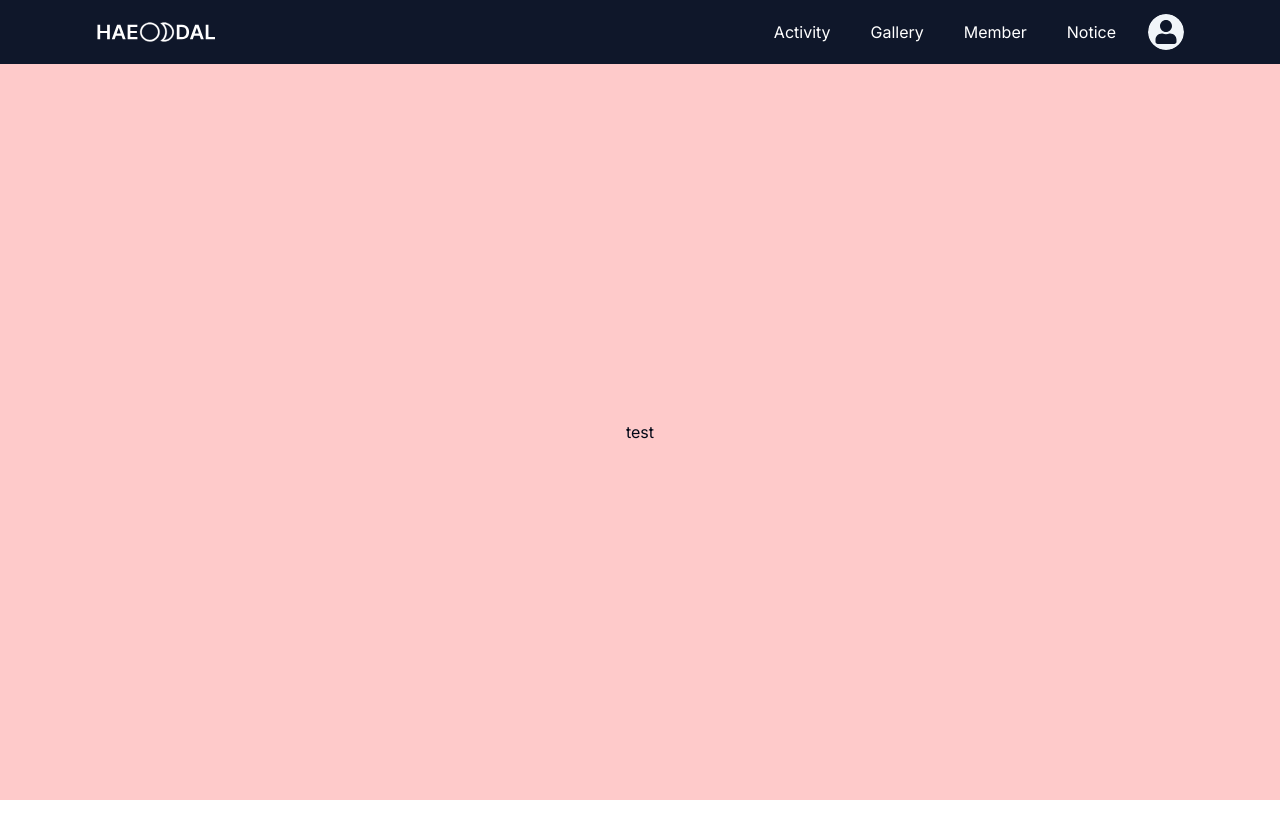
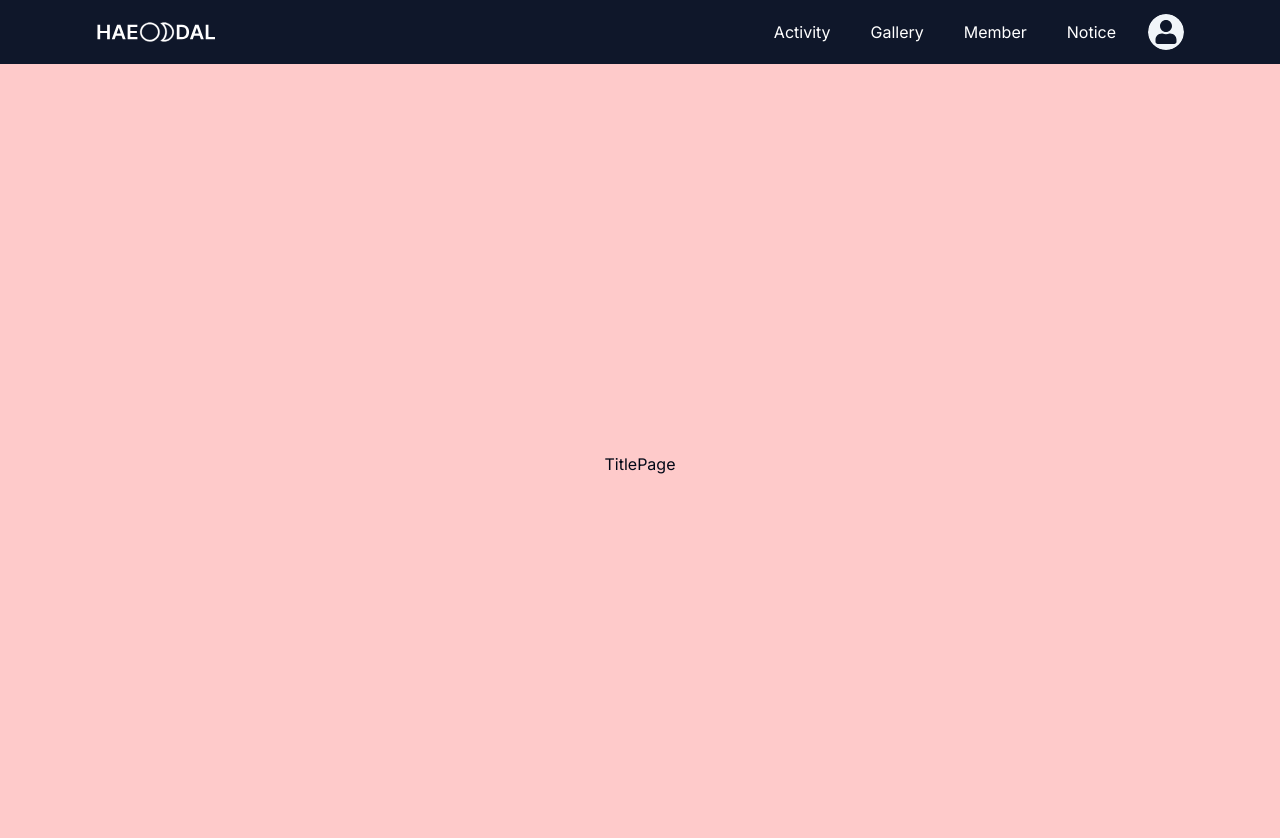
Before and after one commit to KNU-HAEDAL-Website/frontend, a Next.js app: page / in a window 1280 px wide. Shown: the top 838 px of the page. Before the commit the page ends 800 px from the top, so only its background shows below. Built offline with nearby package versions, Linux system fonts and the light colour scheme.

Commit message:
:beers: Feat(pageScroll): 추가 메인페이지 원페이지 스크롤

```diff
--- a/src/app/(main)/layout.tsx
+++ b/src/app/(main)/layout.tsx
@@ -2,11 +2,11 @@ import { Header } from '@/components/header'
 
 const MainLayout = ({ children }: { children: React.ReactNode }) => {
   return (
-    <div className="flex flex-col h-screen w-screen">
-      <div className="bg-primary text-white px-12 lg:px-24">
+    <div className="flex flex-col">
+      <div className="fixed w-full bg-primary text-white px-12 lg:px-24 ">
         <Header />
       </div>
-      <main className="h-full w-full xl:mx-auto max-w-screen-xl">
+      <main className="mt-16 bg-red-200 h-full w-full xl:mx-auto max-w-screen-xl">
         {children}
       </main>
     </div>
--- a/src/app/(main)/page.tsx
+++ b/src/app/(main)/page.tsx
@@ -1,7 +1,54 @@
+// page.tsx
+'use client'
+
+import { useEffect, useRef } from 'react';
+import { usePageStore } from '@/store/scroll-page'
+import ScrollLayout from '@/components/mainPage/scroll-layout';
+import TitlePage from '@/components/mainPage/title-page';
+import DetailPage from '@/components/mainPage/detail-page';
+import ActivityPage from '@/components/mainPage/activity-page';
+import SubmitPage from '@/components/mainPage/submit-page';
+
+const pages = [
+  { page: <TitlePage />, key: 'titlePage' },
+  { page: <DetailPage />, key: 'detailPage' },
+  { page: <ActivityPage />, key: 'activityPage' },
+  { page: <SubmitPage />, key: 'submitPage' }
+];
+
 export default function Home() {
+  const { selectedPage, setSelectedPage, totalPageNumber } = usePageStore();
+  const prevScrollY = useRef<number>(0);
+
+  useEffect(() => {
+    const handleScroll = () => {
+      const currentScrollY = window.scrollY;
+
+      if (currentScrollY < prevScrollY.current && selectedPage > 0) {
+        // 위로 스크롤하고 이전 페이지가 있는 경우
+        setSelectedPage(selectedPage - 1);
+      } else if (currentScrollY > prevScrollY.current && selectedPage < totalPageNumber - 1) {
+        // 아래로 스크롤하고 다음 페이지가 있는 경우
+        setSelectedPage(selectedPage + 1);
+      }
+
+      prevScrollY.current = currentScrollY;
+    };
+
+    window.addEventListener('scroll', handleScroll);
+
+    return () => {
+      window.removeEventListener('scroll', handleScroll);
+    };
+  }, [selectedPage, setSelectedPage, totalPageNumber]);
+
   return (
-    <div className="h-full flex justify-center items-center bg-red-200">
-      test
+    <div className='h-full'>
+      {pages.map(({page, key}, index) => (
+        <ScrollLayout key={key} pageIndex={index} selectedPage={selectedPage}>
+          {page}
+        </ScrollLayout>
+      ))}
     </div>
-  )
+  );
 }
--- /dev/null
+++ b/src/components/mainPage/activity-page.tsx
@@ -0,0 +1,8 @@
+
+export default function ActivityPage() {
+  return (
+    <div className='h-full flex justify-center items-center bg-red-400'>
+        ActivityPage
+    </div>
+  )
+}
--- /dev/null
+++ b/src/components/mainPage/detail-page.tsx
@@ -0,0 +1,8 @@
+
+export default function DetailPage() {
+  return (
+    <div className='h-full flex justify-center items-center bg-red-300'>
+        DetailPage
+    </div>
+  )
+}
--- /dev/null
+++ b/src/components/mainPage/scroll-layout.tsx
@@ -0,0 +1,19 @@
+// scroll-layout.tsx
+
+interface ScrollLayoutProps {
+  children: React.ReactNode;
+  pageIndex: number;
+  selectedPage: number;
+}
+
+const ScrollLayout: React.FC<ScrollLayoutProps> = ({ children, pageIndex, selectedPage }) => {
+  const isCurrentPage = pageIndex === selectedPage;
+
+  return (
+    <div className="h-screen" style={{ display: isCurrentPage ? 'block' : 'none' }}>
+      {children}
+    </div>
+  );
+};
+
+export default ScrollLayout;
--- /dev/null
+++ b/src/components/mainPage/submit-page.tsx
@@ -0,0 +1,8 @@
+
+export default function SubmitPage() {
+  return (
+    <div className='h-full flex justify-center items-center bg-red-500'>
+        SubmitPage
+    </div>
+  )
+}
--- /dev/null
+++ b/src/components/mainPage/title-page.tsx
@@ -0,0 +1,8 @@
+
+export default function TitlePage() {
+  return (
+    <div className='h-full flex justify-center items-center bg-red-200'>
+        TitlePage
+    </div>
+  )
+}
--- a/src/lib/data.ts
+++ b/src/lib/data.ts
@@ -17,6 +17,8 @@ export const navLinks = [
   },
 ] as const
 
+export const MainScrollPageDB = ['title', 'detail', 'activity', 'submit']
+
 export const semesterDB = ['2023-1', '2023-2', '2024-1', '2024-2']
 
 export const categoryDB = ['부트캠프', '트랙']
--- /dev/null
+++ b/src/store/scroll-page.ts
@@ -0,0 +1,28 @@
+import { MainScrollPageDB } from '@/lib/data'
+import { create } from 'zustand'
+import { devtools } from 'zustand/middleware'
+
+interface pageProps {
+    totalPageNumber: number
+    selectedWindowHeight: number
+    selectedPage: number
+    setSelectedWindowHeight: () => void
+    setSelectedPage: (scrollY: number) => void
+}
+
+export const usePageStore = create<pageProps>()(
+  devtools((set) => ({
+    totalPageNumber: MainScrollPageDB.length,
+    selectedWindowHeight: window.innerHeight,
+    selectedPage: 0,
+    setSelectedWindowHeight: () => set(() => ({ selectedWindowHeight: window.innerHeight })),
+    setSelectedPage: (scrollY: number) => {
+      set((value) => {
+        const pageHeight = value.selectedWindowHeight;
+        const totalPageNumber = value.totalPageNumber;
+        const page = Math.max(0, Math.min(Math.floor(scrollY / pageHeight), totalPageNumber - 1));
+        return { selectedPage: page };
+      })
+    }
+  })),
+)
```
